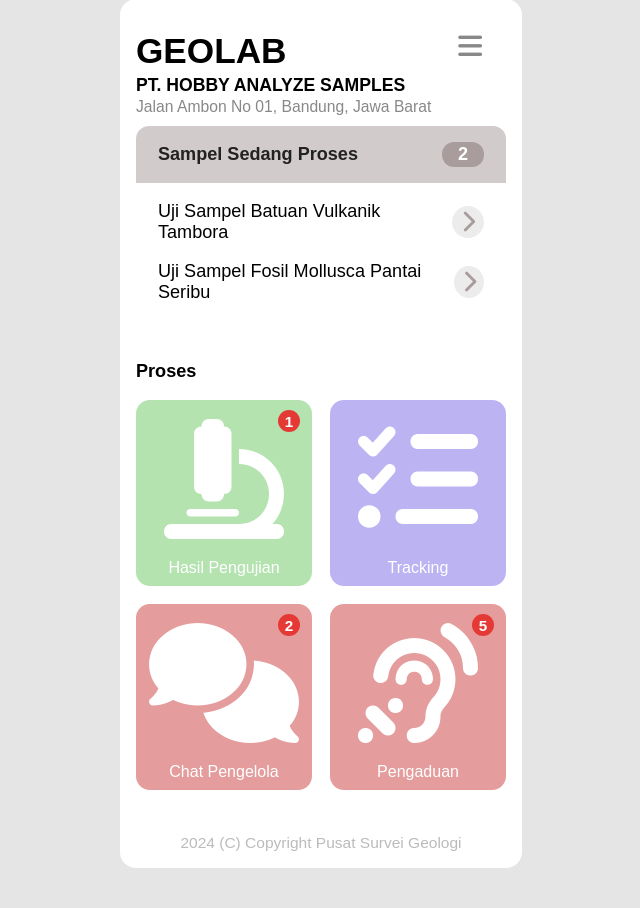
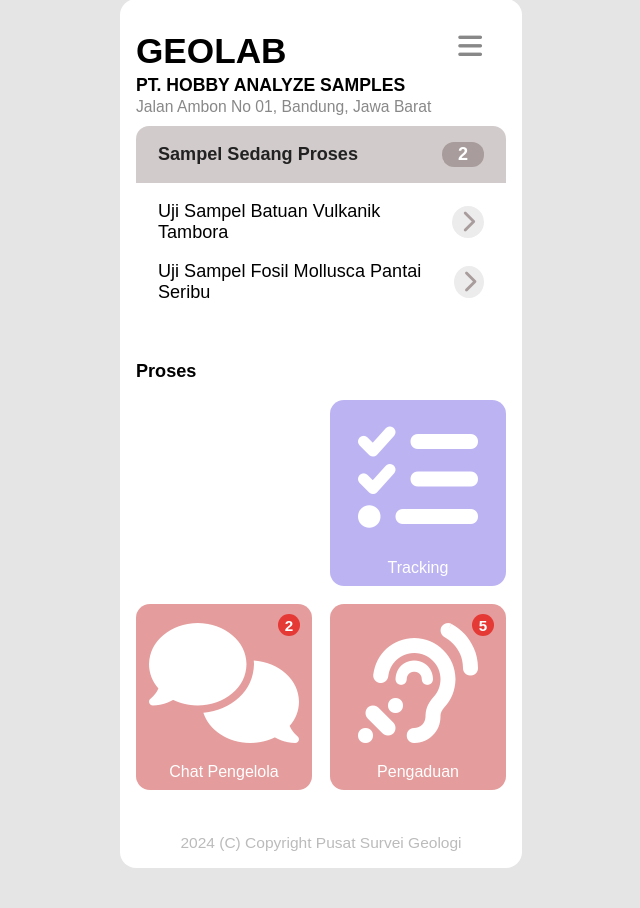
Before and after one commit to zidanneko07/geolab, a Laravel app: page /dashboard in a window 1280 px wide. Shown: the part 41-949 px from the top of the page, without its empty margins (319-959 px from the left). Run offline with Laravel 12, Linux system fonts and the light colour scheme; a user stored in the database is signed in; data comes from the database, SQL or seed files in the repository; parts of the project's set-up code (start-up, migrations or seed data) failed here and were passed over.

Commit message:
Remove Hasil Pengujian menu from dashboard view
Co-authored-by: naufalassistant <naufalassistant@gmail.com>

```diff
--- a/resources/views/dashboard.blade.php
+++ b/resources/views/dashboard.blade.php
@@ -252,13 +252,7 @@
             <div class="menu-title">Proses</div>
             <div class="row g-3">
                 <div class="col-6">
-                    <a href="{{ route('hasil.pengujian') }}" style="text-decoration:none;">
-                        <div class="menu-card green">
-                            <span class="notif">1</span>
-                            <i class="fa-solid fa-microscope icon"></i>
-                            <span class="label">Hasil Pengujian</span>
-                        </div>
-                    </a>
+                    <!-- Menu Hasil Pengujian dihapus karena sudah tidak tersedia -->
                 </div>
                 <div class="col-6">
                     <div class="menu-card purple">
```
